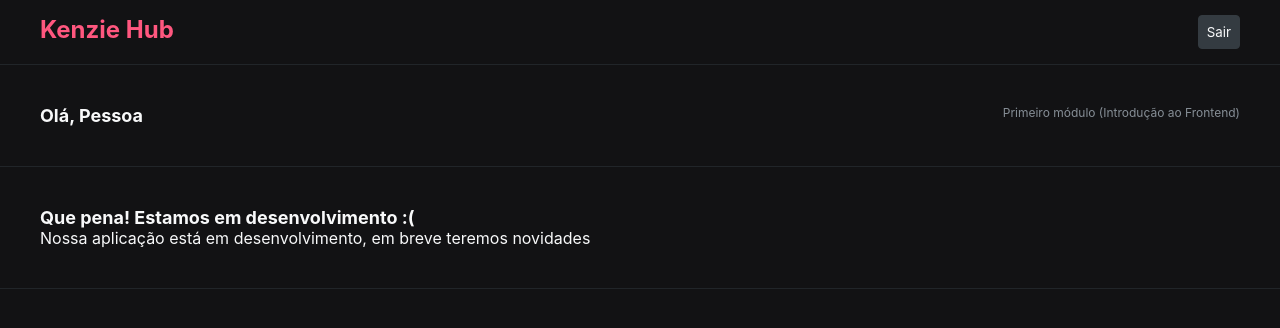
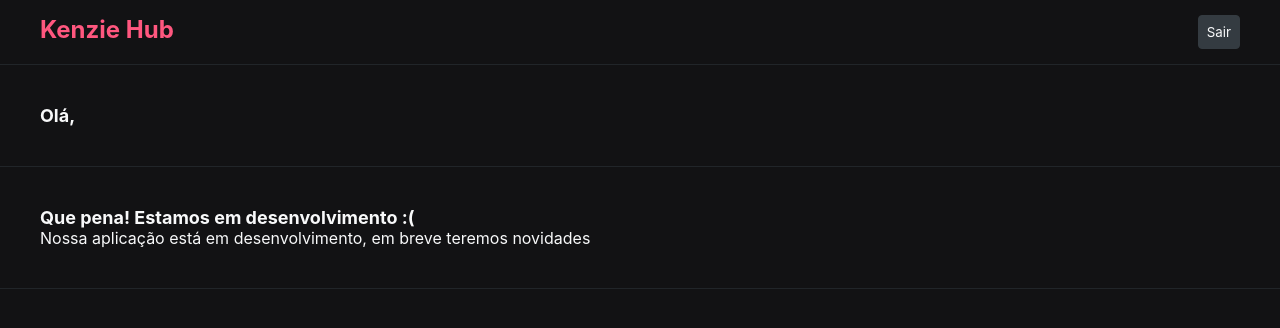
Before and after one commit to Kenzie-Academy-Brasil-Developers/react-entrega-kenzie-hub-TawanAlencar, a React (Vite) app in the folder KenzieHub/: page /home in a window 1280 px wide. Shown: the top 328 px of the page. Built offline with nearby package versions, Linux system fonts and the light colour scheme.

Commit message:
feat: home complete

```diff
--- a/KenzieHub/src/components/Home/index.jsx
+++ b/KenzieHub/src/components/Home/index.jsx
@@ -1,10 +1,12 @@
 
 import { useNavigate } from "react-router-dom";
-import api from "../../services/api";
 import * as style from "./style";
 
 function Home(){
     const navigate = useNavigate()
+    const name        = localStorage.getItem("@kenziehub:tokenName")
+    const courseModule = localStorage.getItem("@kenziehub:tokenCourse_module")
+
     function removeAll(){
         localStorage.clear()
         navigate("/")
@@ -19,8 +21,8 @@ function Home(){
                 <button onClick={removeAll} className="Sair" >Sair</button>
             </header>
             <div className="container_user">
-                <h2>Olá, Pessoa</h2>
-                <span >Primeiro módulo  (Introdução ao Frontend)</span>
+                <h2>Olá, {name}</h2>
+                <span >{courseModule}</span>
             </div>
             <div className="container_info">
                 <h2>Que pena! Estamos em desenvolvimento :(</h2>
--- a/KenzieHub/src/components/Login/index.jsx
+++ b/KenzieHub/src/components/Login/index.jsx
@@ -28,7 +28,10 @@ function Login() {
         .post("sessions", data)
         .then((res) => {
             localStorage.setItem("@kenziehub:token", res.data.token)
-            localStorage.setItem("@kenziehub:tokenID", res.data.id)
+            localStorage.setItem("@kenziehub:tokenID", res.data.user.id)
+            localStorage.setItem("@kenziehub:tokenName",res.data.user.name)
+            localStorage.setItem("@kenziehub:tokenCourse_module",res.data.user.course_module)
+
             if(res.data.token){
                 navigate("home")
                 toastAcess("Login realizado com sucesso");
```
